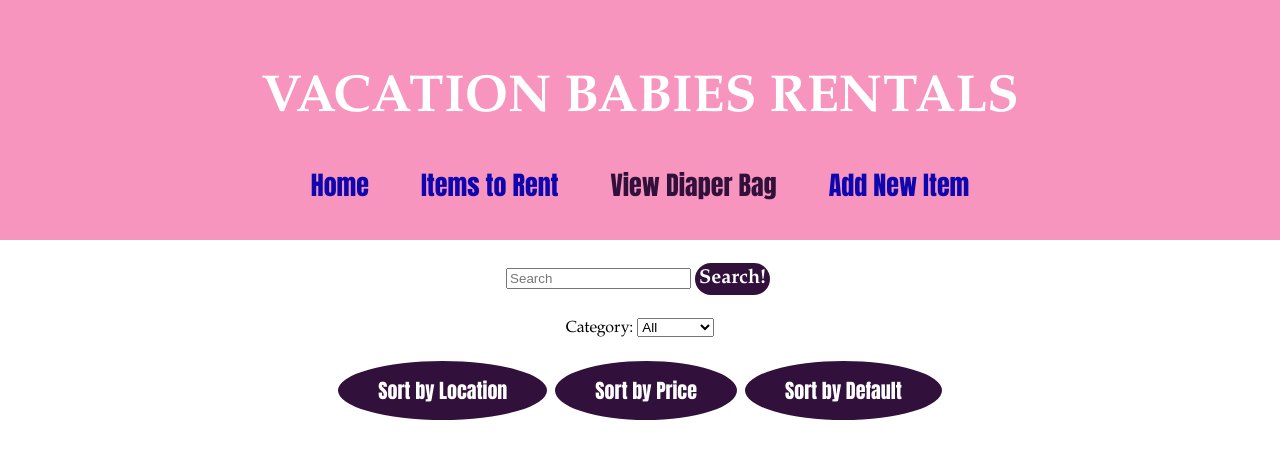
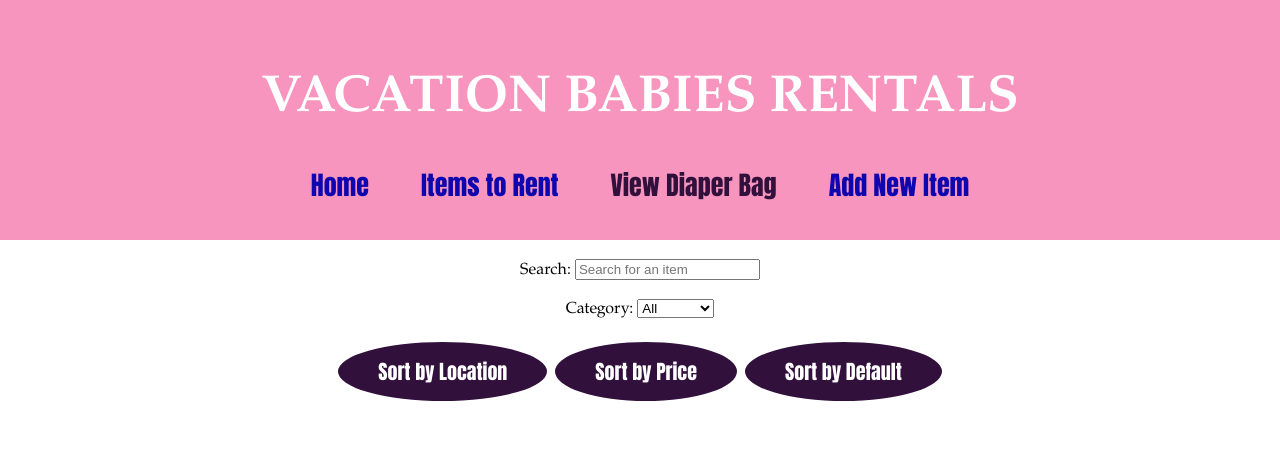
Before and after one commit to hillarymuller/phase-2-project, a React (Create React App) app: page /bag in a window 1280 px wide. Shown: the top 458 px of the page. Built offline with nearby package versions, Linux system fonts and the light colour scheme; data requests are answered from the project's data file.

Commit message:
search functionality clearing after search

```diff
--- a/src/Components/App.js
+++ b/src/Components/App.js
@@ -11,6 +11,8 @@ import "../App.css"
 
 function App() {
   const [bagView, setBagView] = useState(false);
+
+
 
   return (
     <div className="App">
--- a/src/Components/ItemsContainer.js
+++ b/src/Components/ItemsContainer.js
@@ -46,8 +46,8 @@ function ItemsContainer({ bagView }) {
         setItems([...items, newItem])
     }
 
-    const onSearch = (currentSearch) => {
-        setSearch(currentSearch);
+    const onSearch = (e) => {
+        setSearch(e.target.value);
       }
 
       function onFavorite(updatedItem) {
@@ -94,6 +94,7 @@ function ItemsContainer({ bagView }) {
 
     const { path } = useRouteMatch();
 
+
     return (
         <div>
             <Switch>
--- a/src/Components/Search.js
+++ b/src/Components/Search.js
@@ -1,32 +1,30 @@
 import React, { useState } from "react";
 
 
-function Search({ onSearch }) {
+function Search({ search, onSearch }) {
 
-    const [currentSearch, setCurrentSearch] = useState("")
 
-const handleSubmit = (e) => {
+
+const updateSearch = (e) => {
     e.preventDefault();
-    onSearch(currentSearch);
-    setCurrentSearch("");
+    onSearch(e);
 }
 
 
     return (
 
-       <form onSubmit={handleSubmit}>
-
+    <div>
+        <label>Search:  </label>
             <input
             type="text"
-            placeholder="Search"
-            value={currentSearch}
-            onChange={(e) => setCurrentSearch(e.target.value)}
+            placeholder="Search for an item"
+            value={search}
+            onChange={updateSearch}
             />
-        <button className="search-button" type="submit">Search!</button>
 
-        </form>
+    </div>
 
-    )
+    );
 }
 
 export default Search;
```
Also changed, not shown: src/Components/Bag.js (deleted).
